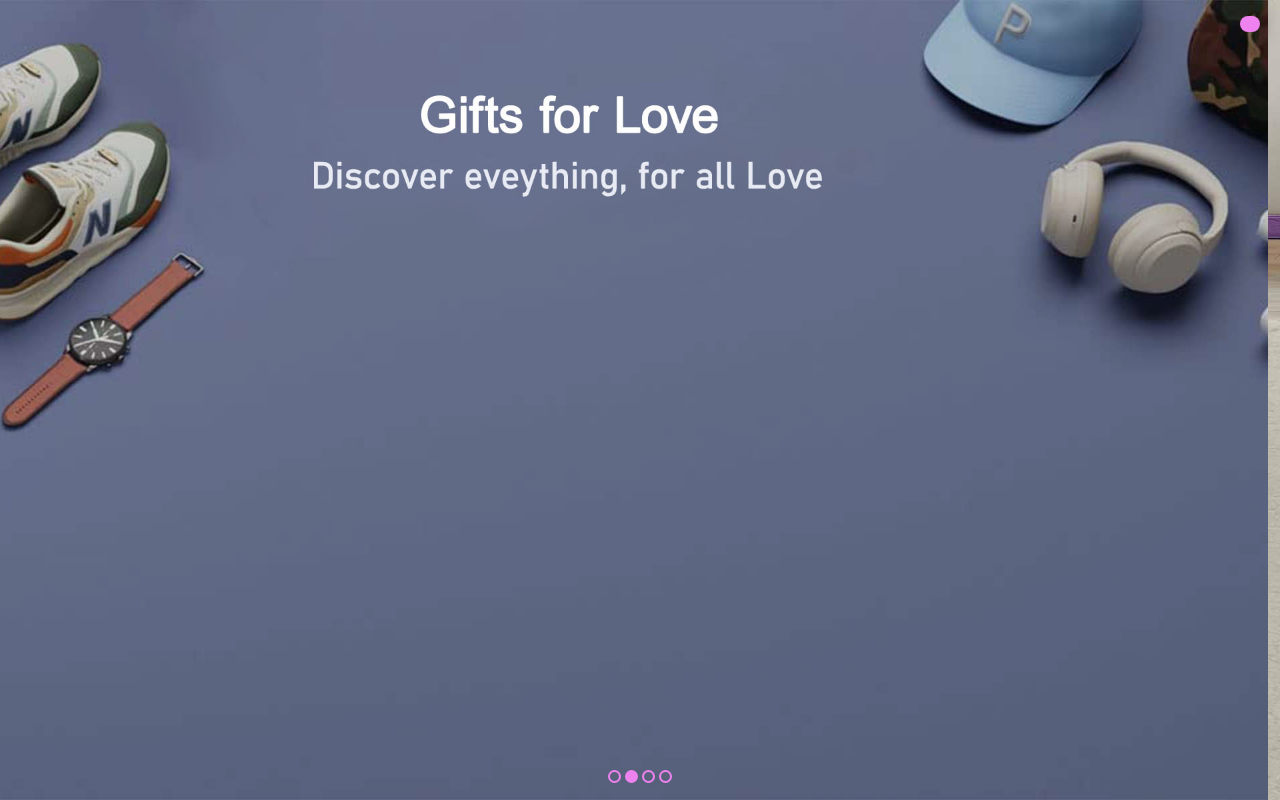
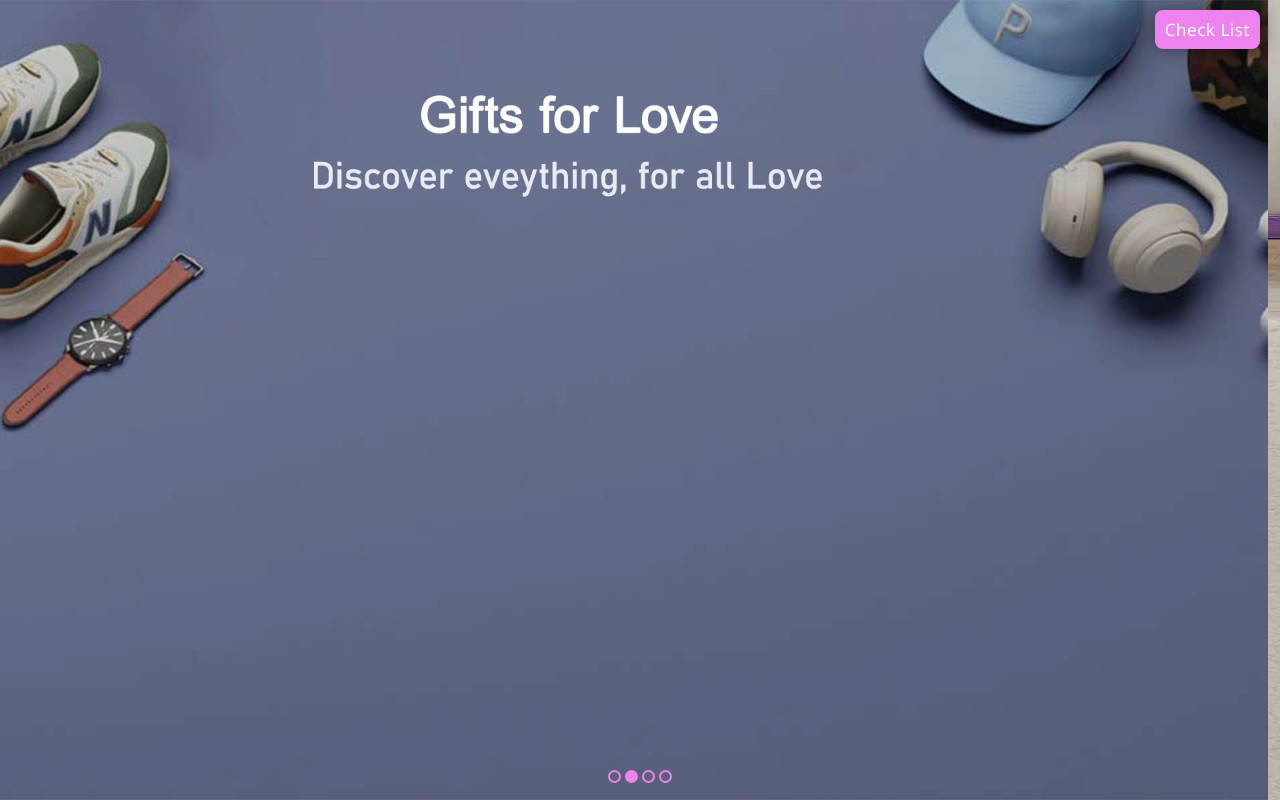
Before and after one commit to MaroufEbrahimi/famousShop, a React (Create React App) app: page / in a window 1280 px wide. Shown: the top 800 px of the page. Built offline with nearby package versions, Linux system fonts and the light colour scheme.

Commit message:
added check list text

```diff
--- a/src/components/Controls/Controls.js
+++ b/src/components/Controls/Controls.js
@@ -54,7 +54,7 @@ const Controls = (props) => {
       })}
 
       <div className="checkout">
-        <button onClick={props.checkout}></button>
+        <button onClick={props.checkout}>Check List</button>
       </div>
     </div>
   );
```
